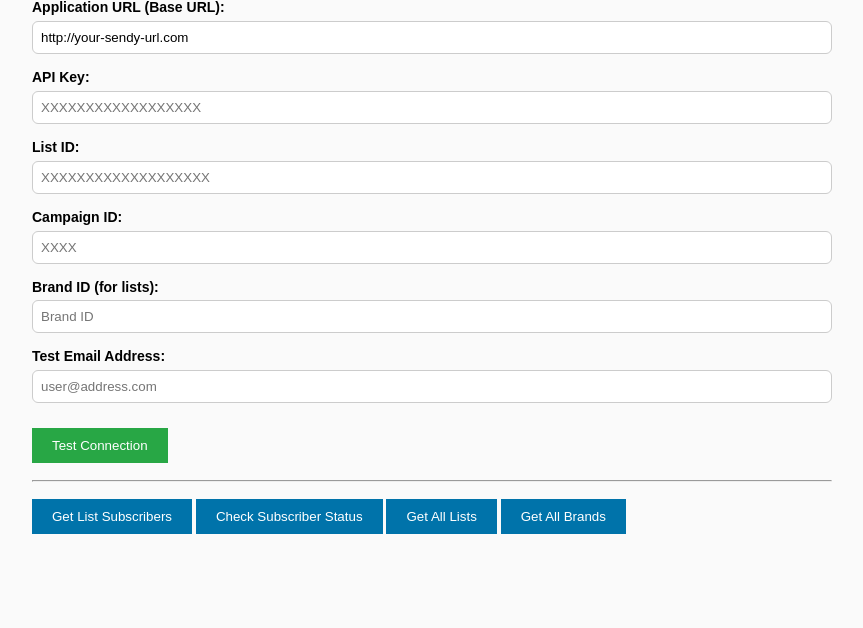
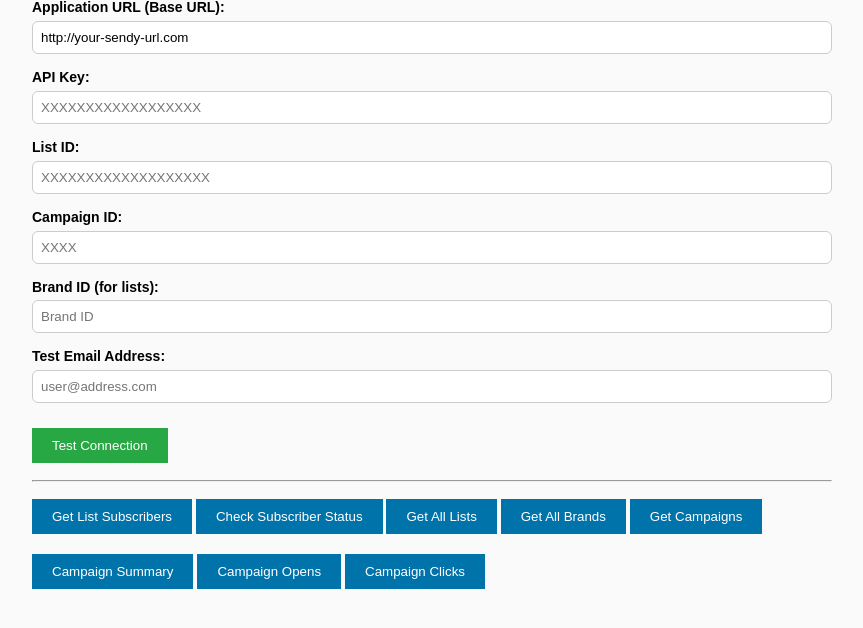
Before and after one commit to djhanus/sendy-api-utility, a PHP site: page / in a window 1280 px wide. Shown: the part 139-767 px from the top of the page, without its empty margins (208-1071 px from the left). Run offline with PHP 8.4, Linux system fonts and the light colour scheme.

Commit message:
update for api extensions

```diff
--- a/index.php
+++ b/index.php
@@ -52,9 +52,10 @@
         <button type="submit" name="action" value="subscriber_status">Check Subscriber Status</button>
         <button type="submit" name="action" value="get_lists">Get All Lists</button>
         <button type="submit" name="action" value="get_brands">Get All Brands</button>
-        <!-- <button type="submit" name="action" value="get_campaigns">Get Campaigns</button> -->
-        <!-- <button type="submit" name="action" value="campaign_summary">Campaign Summary</button> -->
-        <!-- <button type="submit" name="action" value="campaign_clicks">Campaign Clicks</button> -->
+        <button type="submit" name="action" value="get_campaigns">Get Campaigns</button>
+        <button type="submit" name="action" value="campaign_summary">Campaign Summary</button>
+        <button type="submit" name="action" value="campaign_opens">Campaign Opens</button>
+        <button type="submit" name="action" value="campaign_clicks">Campaign Clicks</button>
 
 
     </form>
@@ -103,6 +104,17 @@
                     break;
                 }
                 $result = sendy_request($api_url . '/api/campaigns/summary.php', [
+                    'api_key' => $api_key,
+                    'campaign_id' => $campaign_id
+                ]);
+                break;
+
+            case 'campaign_opens':
+                if(!$campaign_id) {
+                    echo "<p class='error'>Campaign ID required for this test</p>";
+                    break;
+                }
+                $result = sendy_request($api_url . '/api/campaigns/opens.php', [
                     'api_key' => $api_key,
                     'campaign_id' => $campaign_id
                 ]);
```
